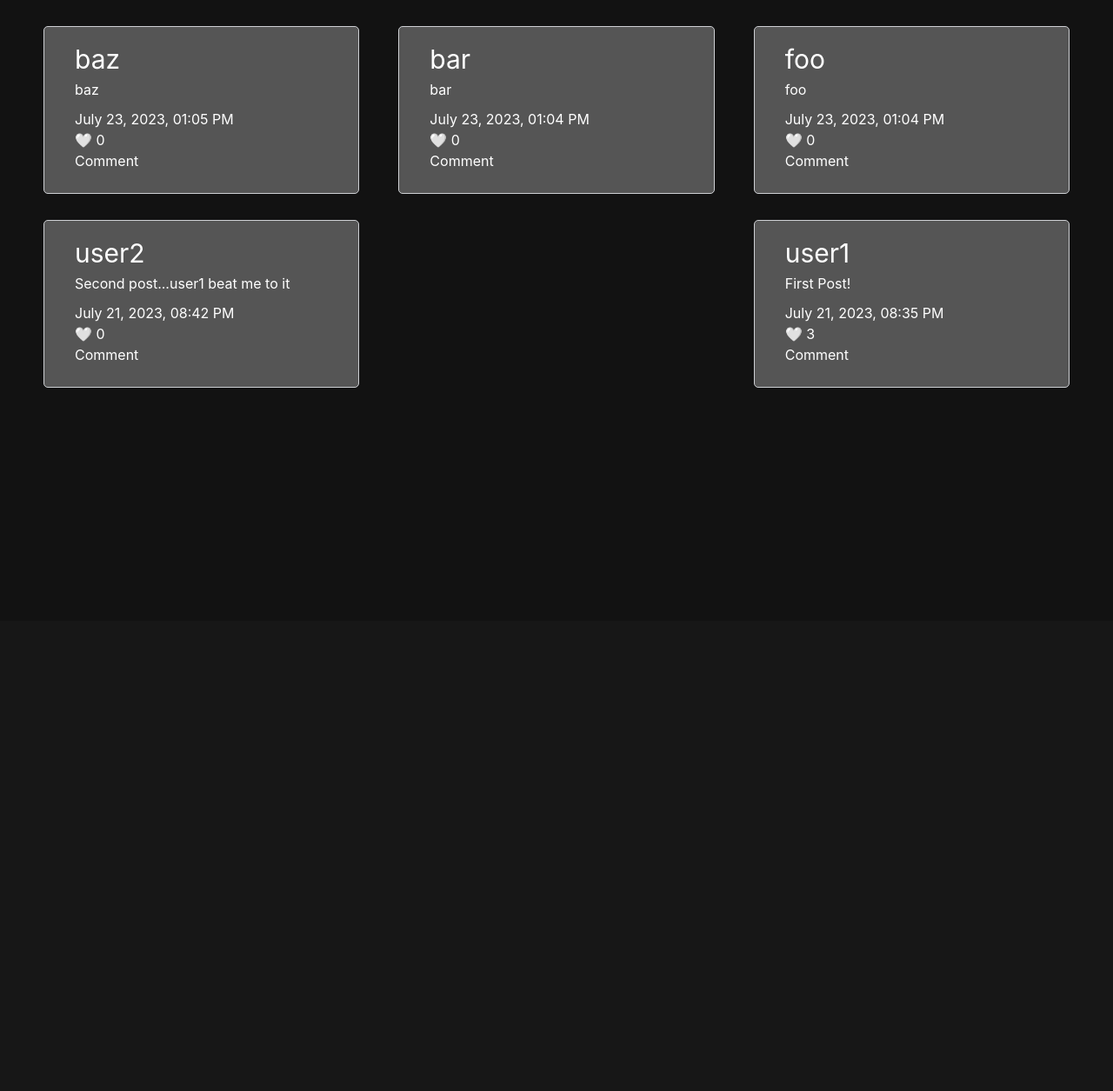
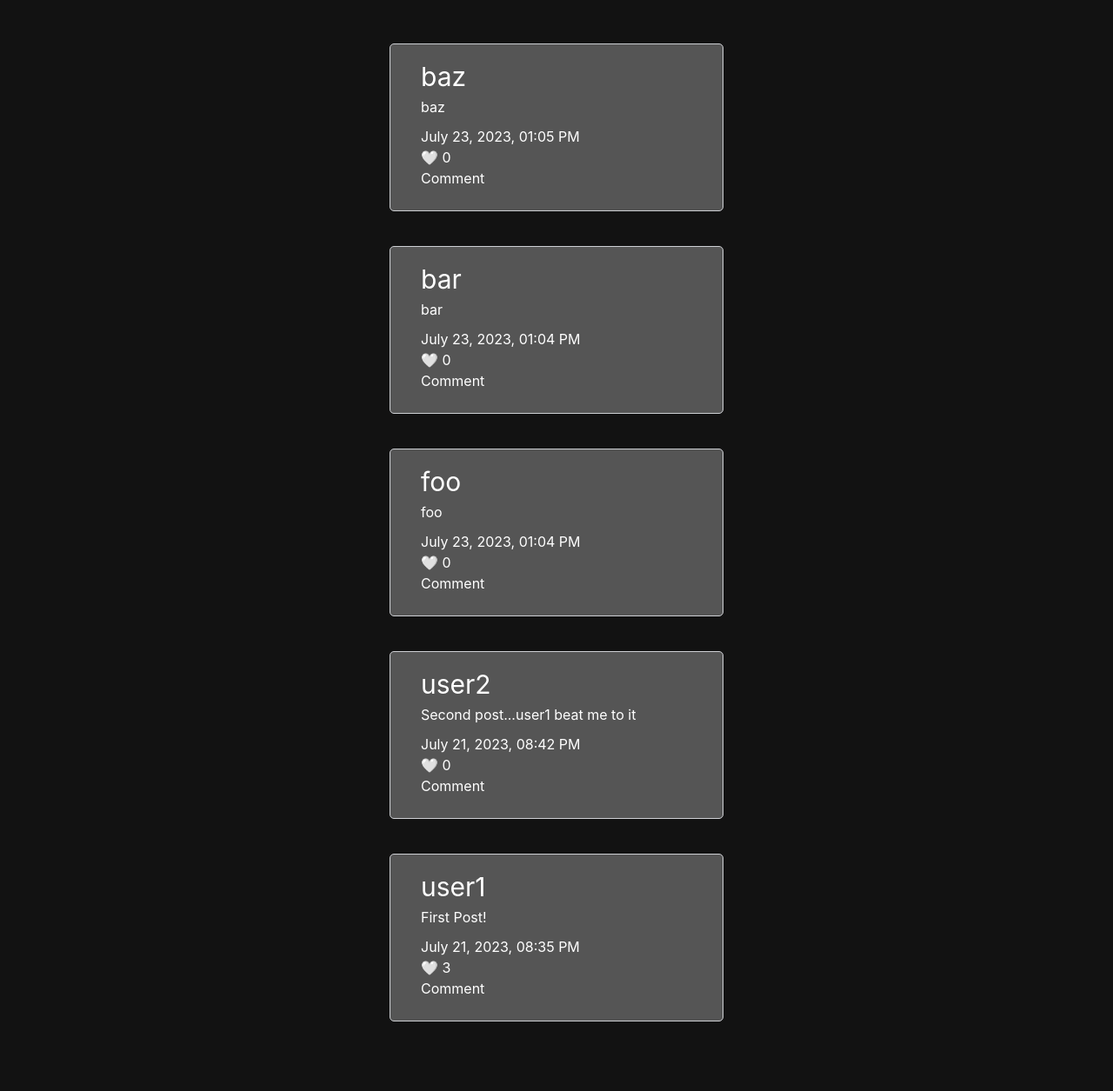
Before and after one commit to skydonline/cs50, a Django app: page / in a window 1280 px wide. Shown: the part 86-1341 px from the top of the page at 87% size. Before the commit the page ends 532 px from the top, so only its background shows below. Run offline with Django 3.2, Linux system fonts and the light colour scheme; data comes from the database, SQL or seed files in the repository; data that the repository does not hold is empty; some libraries are stand-ins or nearby versions.

Commit message:
adjusted formatting

```diff
--- a/cs50w/project4/network/static/styles.css
+++ b/cs50w/project4/network/static/styles.css
@@ -79,19 +79,18 @@ input {
 
 #all_posts {
     display: flex;
-    flex-wrap: wrap;
-    justify-content: space-between;
-    margin: 30px 50px 30px 50px;
+    flex-direction: column;
+    align-items: center;
+    margin-top: 50px;
 }
 
 .post_container {
     border: var(--border);
-    display: block;
-    width: calc(33.33% - 30px);
+    width: 30vw;
     background-color: var(--hover);
     padding: 15px;
     border-radius: 5px;
-    margin-bottom: 30px;
+    margin-bottom: 40px;
 }
 
 .navbar {
```
